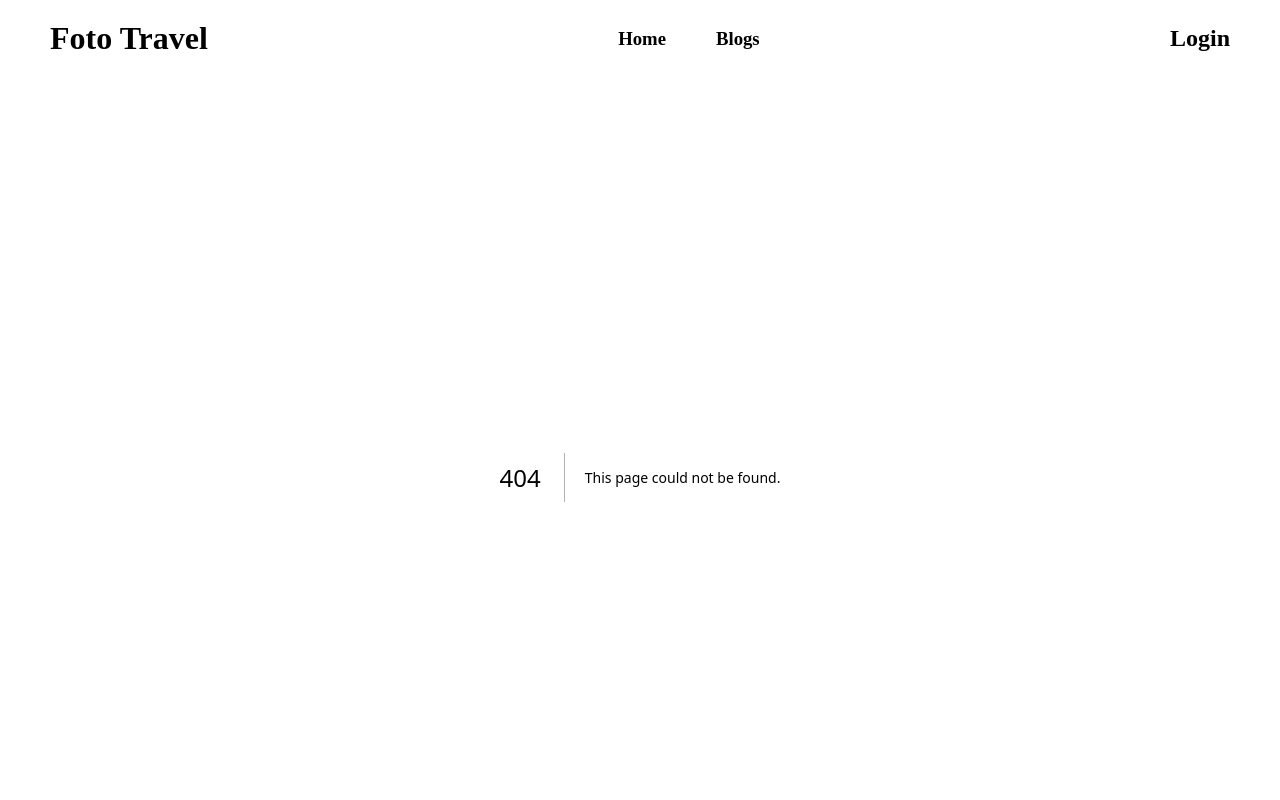
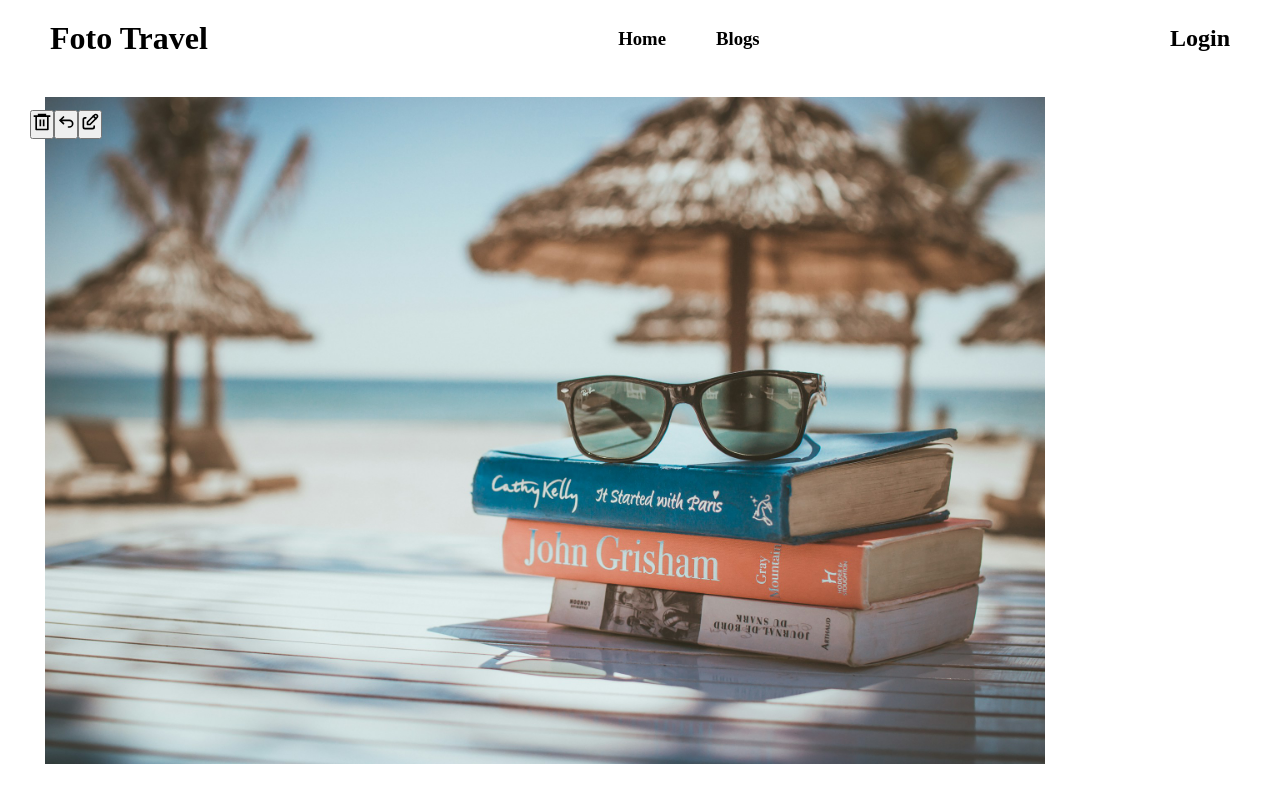
Before and after one commit to AndreiLhu/foto-travel, a Next.js app: page /blog/1 in a window 1280 px wide. Before the commit this address had no page. Shown: the top 800 px of the page. Built offline with nearby package versions, Linux system fonts and the light colour scheme; no server answers; the database is empty.

Commit message:
update blog done

```diff
--- a/src/components/blogList/index.js
+++ b/src/components/blogList/index.js
@@ -40,7 +40,7 @@
     <BlogUl>
       {data.map((blog) => (
         <BlogListLi key={blog._id}>
-          <TitleBlog href={`/${blog._id}`}>{blog.title}</TitleBlog>
+          <TitleBlog href={`/blog/${blog._id}`}>{blog.title}</TitleBlog>
           <BlogImage src={blogImage} alt={`Blog image`} />
           <h3>{blog.content}</h3>
         </BlogListLi>
--- a/src/pages/blog/edit.js
+++ b/src/pages/blog/[id]/edit/index.js
@@ -35,7 +35,7 @@
   return (
     <>
       <h2 id="edit-blog">Edit Blog</h2>
-      <Link href={`/blogs/${id}`} passHref legacyBehavior>
+      <Link href={`/blog/${id}`} passHref legacyBehavior>
         <Link>
           <TbArrowBackUp />
         </Link>
--- a/src/pages/[id].js
+++ b/src/pages/blog/[id]/index.js
@@ -2,11 +2,12 @@
 import { useRouter } from 'next/router';
 import Link from 'next/link';
 import { RiDeleteBin6Line } from 'react-icons/ri';
-import blogImage from '../../public/blogImage.jpg';
+import blogImage from '../..//../../public/blogImage.jpg';
 import styled from 'styled-components';
 import Image from 'next/image';
 import { TbArrowBackUp } from 'react-icons/tb';
 import { syncIndexes } from 'mongoose';
+import { TbEdit } from 'react-icons/tb';
 
 const BlogDetailsContainer = styled.div`
   display: flex;
@@ -88,6 +89,15 @@
               </IconsDetailsSpan>
             </Link>
           </button>
+          <button>
+            <Link href={`/blog/${id}/edit`} passHref legacyBehavior>
+              <Link>
+                <IconsDetailsSpan>
+                  <TbEdit />
+                </IconsDetailsSpan>
+              </Link>
+            </Link>
+          </button>
         </BlogDetailsIcons>
       </div>
       <BlogContentContainer>
```
